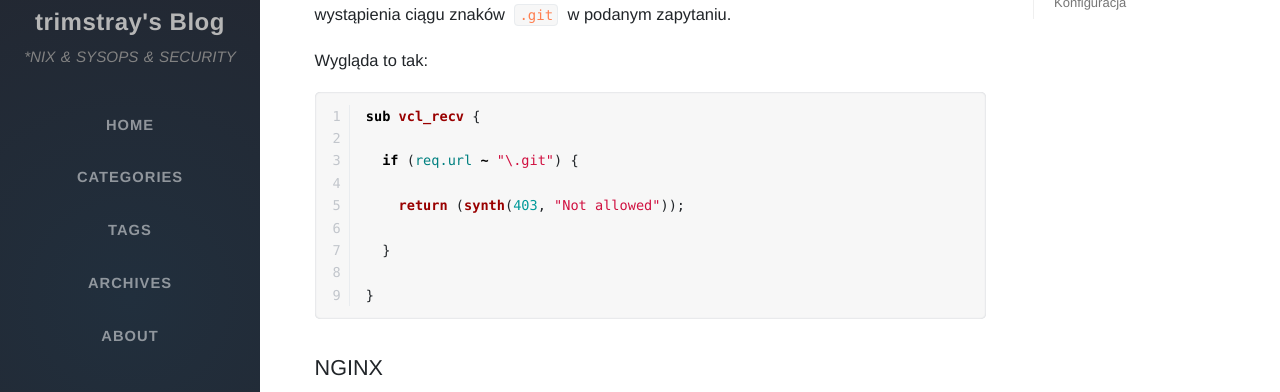
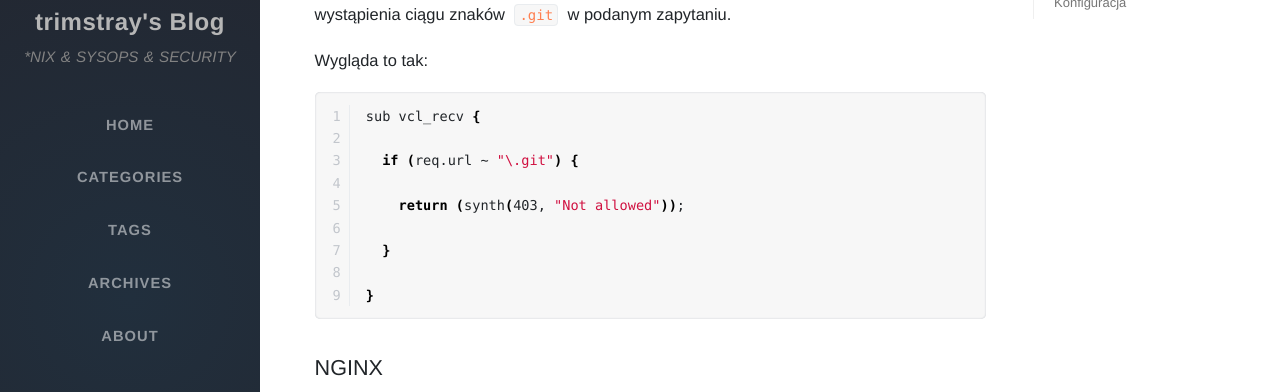
Before and after one commit to adityavs/trimstray.github.io, a Jekyll site: the page built from _posts/2018-03-09-katalog_git_w_web_aplikacji.md, in a window 1280 px wide and 900 px high, scrolled down 1955 px. Shown: the part 152-544 px from the top of the window. Built offline with Jekyll 4.4.1, drawn with Linux system fonts in a browser that asks for light colours; nearby versions of some CDN libraries; some web fonts are replaced; comment, search, counter and statistics services are not loaded.

Commit message:
update post: fix syntax - signed-off-by: trimstray <trimstray@gmail.com>

````diff
--- a/_posts/2018-03-09-katalog_git_w_web_aplikacji.md
+++ b/_posts/2018-03-09-katalog_git_w_web_aplikacji.md
@@ -69,7 +69,7 @@ Zabezpieczeniem, które należy wprowadzić w konfiguracji Varnish'a i to niezal
 
 Wygląda to tak:
 
-```varnish
+```bash
 sub vcl_recv {
 
   if (req.url ~ "\.git") {
````
